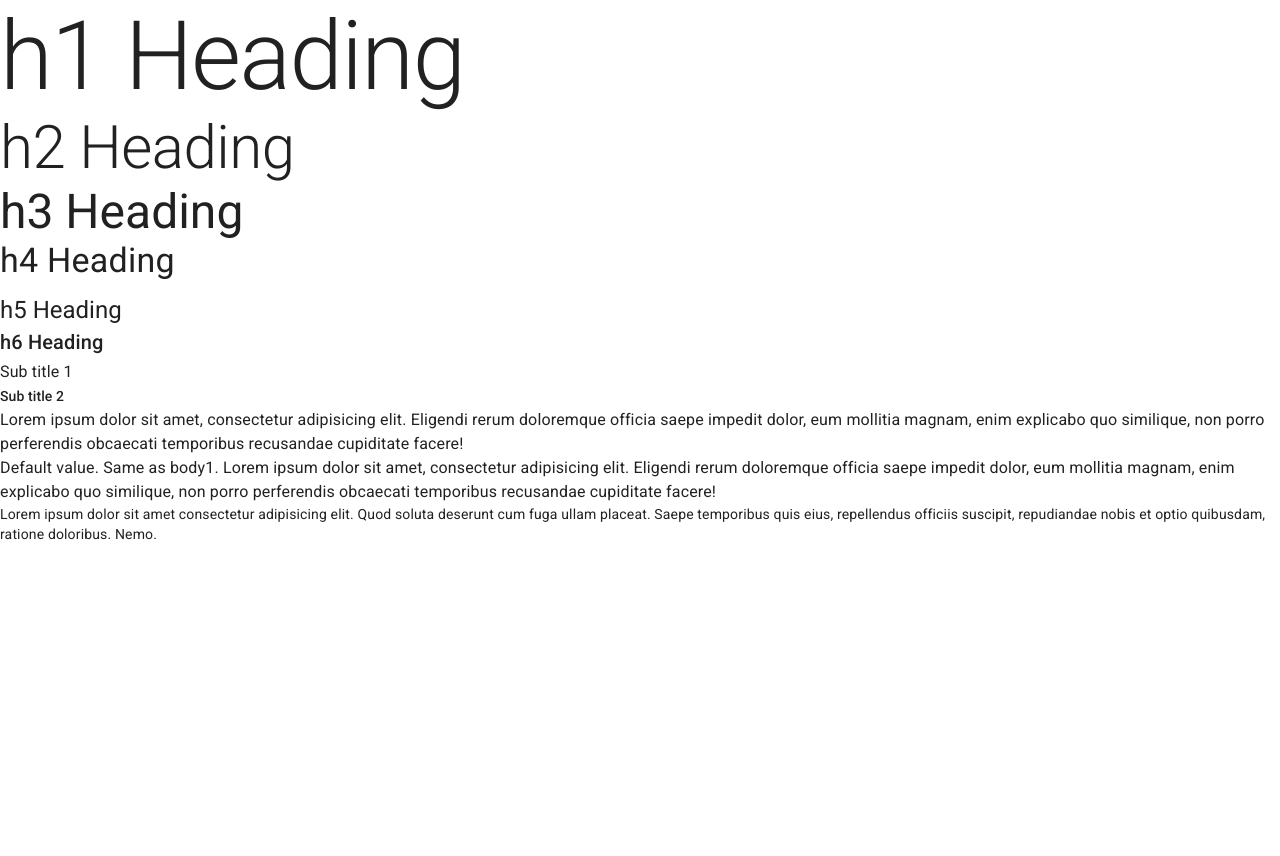
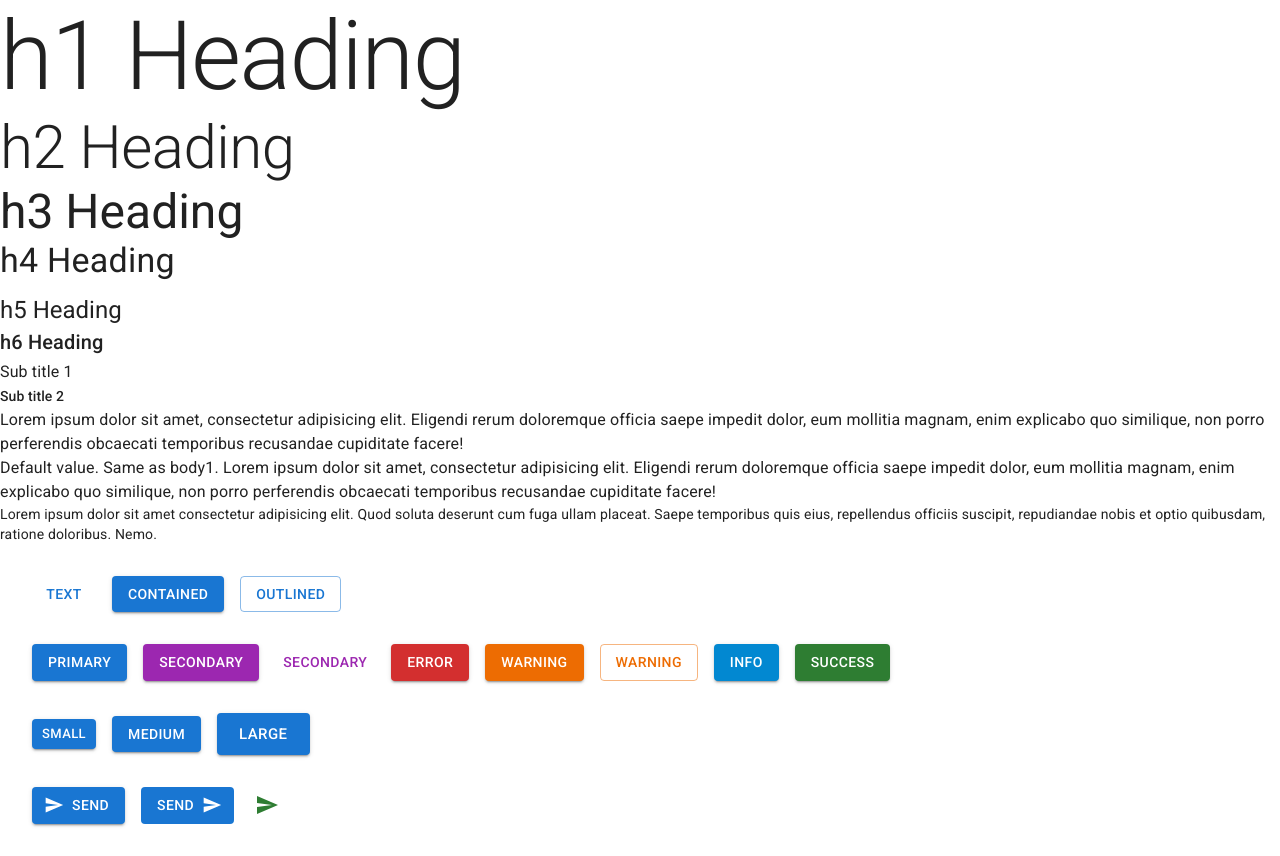
Before and after one commit to MariusDevelops/react-ts-mui, a React (Vite) app: page / in a window 1280 px wide. Before the commit the page ends 800 px from the top, so only its background shows below. Built offline with nearby package versions, Linux system fonts and the light colour scheme.

Commit message:
feat: button-page

```diff
--- a/package.json
+++ b/package.json
@@ -11,6 +11,7 @@
   "dependencies": {
     "@emotion/react": "^11.10.5",
     "@emotion/styled": "^11.10.5",
+    "@mui/icons-material": "^5.11.0",
     "@mui/material": "^5.11.7",
     "react": "^18.2.0",
     "react-dom": "^18.2.0",
--- a/src/app.tsx
+++ b/src/app.tsx
@@ -1,8 +1,13 @@
 import React from 'react';
 import TypographyPage from 'pages/typography-page';
+import ButtonPage from 'pages/button-page';
 
 const App = () => (
-  <TypographyPage />
+  <>
+    <TypographyPage />
+    <ButtonPage />
+  </>
+
 );
 
 export default App;
--- /dev/null
+++ b/src/pages/button-page.tsx
@@ -0,0 +1,42 @@
+/* eslint-disable import/no-extraneous-dependencies */
+/* eslint-disable no-alert */
+import React from 'react';
+import { Stack, Button, IconButton } from '@mui/material';
+import SendIcon from '@mui/icons-material/Send';
+
+const ButtonPage = () => (
+  <Stack spacing={4} sx={{ m: 4 }}>
+    <Stack spacing={2} direction="row">
+      <Button variant="text" href="https://google.com" target="_blank">Text</Button>
+      <Button variant="contained">Contained</Button>
+      <Button variant="outlined">Outlined</Button>
+    </Stack>
+
+    <Stack spacing={2} direction="row">
+      <Button variant="contained" color="primary">Primary</Button>
+      <Button variant="contained" color="secondary">Secondary</Button>
+      <Button variant="text" color="secondary">Secondary</Button>
+      <Button variant="contained" color="error">Error</Button>
+      <Button variant="contained" color="warning">Warning</Button>
+      <Button variant="outlined" color="warning">Warning</Button>
+      <Button variant="contained" color="info">Info</Button>
+      <Button variant="contained" color="success">Success</Button>
+    </Stack>
+
+    <Stack display="block" spacing={2} direction="row">
+      <Button variant="contained" size="small">Small</Button>
+      <Button variant="contained" size="medium">Medium</Button>
+      <Button variant="contained" size="large">Large</Button>
+    </Stack>
+
+    <Stack spacing={2} direction="row">
+      <Button variant="contained" startIcon={<SendIcon />} disableRipple onClick={() => alert('Clicked!')}>Send</Button>
+      <Button variant="contained" endIcon={<SendIcon />} disableElevation>Send</Button>
+      <IconButton aria-label="send" color="success" size="small">
+        <SendIcon />
+      </IconButton>
+    </Stack>
+  </Stack>
+);
+
+export default ButtonPage;
```
Also changed, not shown: 1 other file (tests, documents, lock files or other folders).
